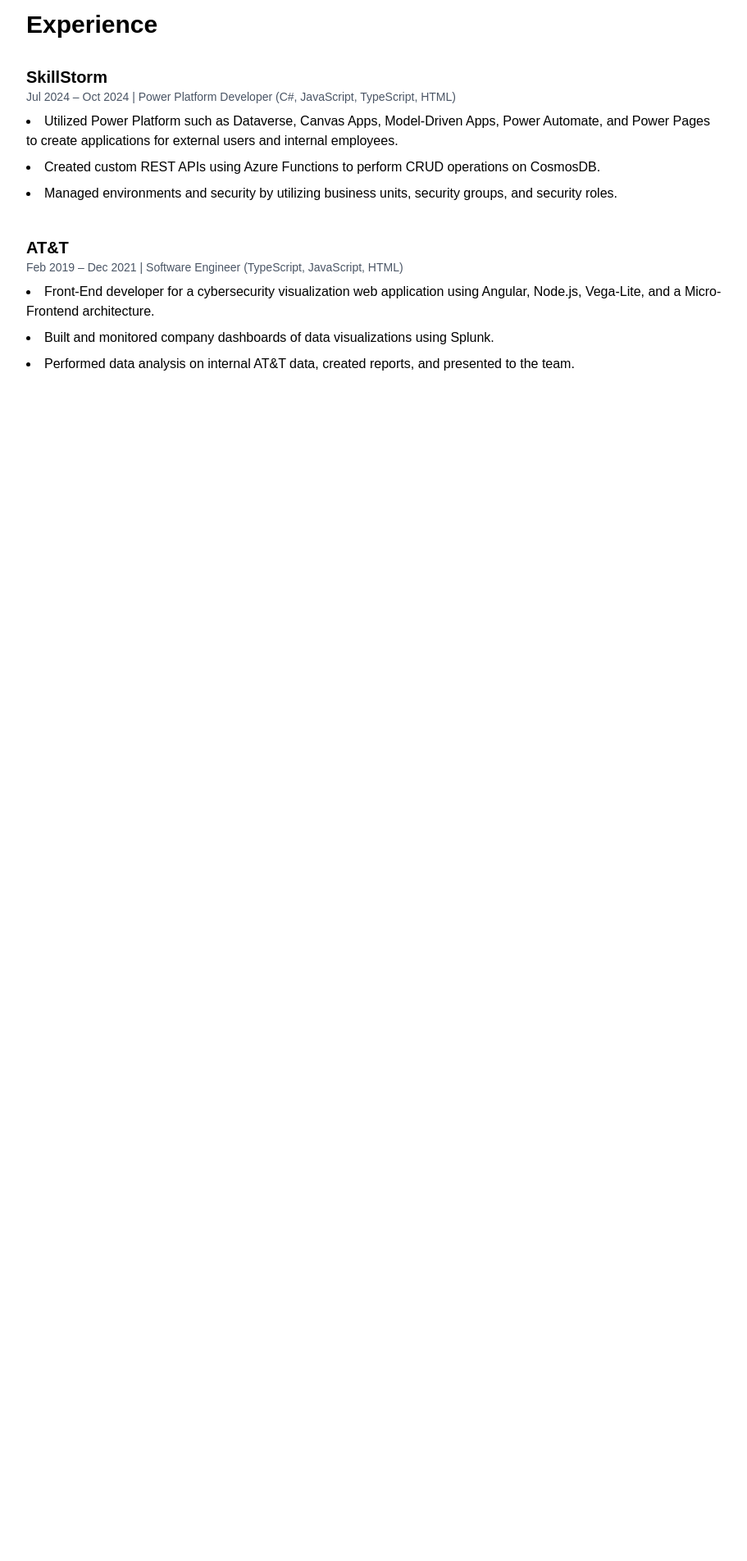
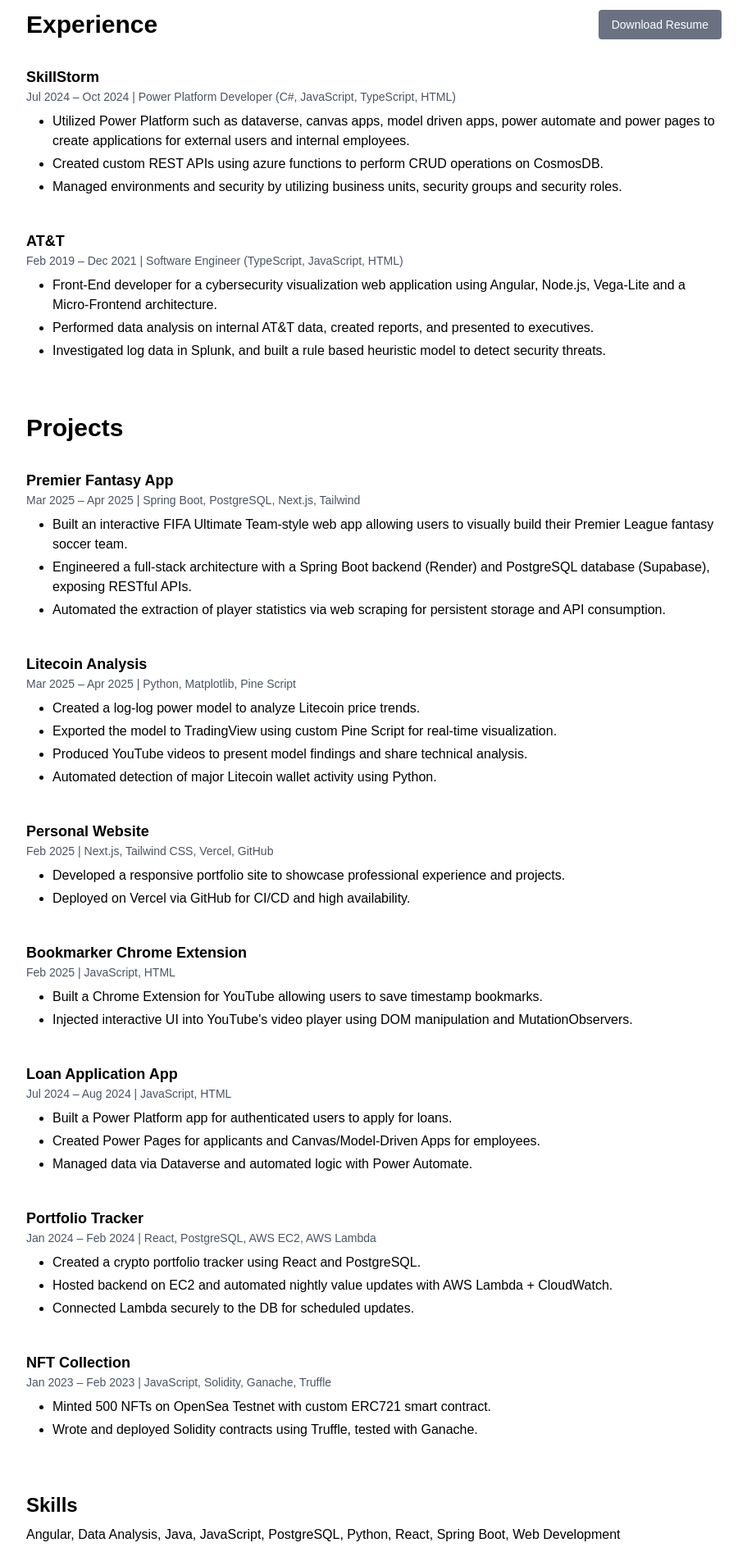
Before and after one commit to Ferdowski1/website-portfolio, a Next.js app: page /experience in a window 1280 px wide. Shown: the part 100-2004 px from the top of the page at 82% size, without its empty margins (184-1095 px from the left). Before the commit the page ends 800 px from the top, so only its background shows below. Built offline with nearby package versions, Linux system fonts and the light colour scheme.

Commit message:
edited experience and projects

```diff
--- a/app/about/page.tsx
+++ b/app/about/page.tsx
@@ -1,4 +1,16 @@
+"use client";
+import { useState } from "react";
+
 export default function About() {
+
+  const [videoId, setVideoId] = useState("n8QjQh5BHks");
+
+  const videos = {
+    bitcoin: "n8QjQh5BHks",
+    litecoin: "lzR6HhcrE3Q",
+    cardano: "4-Y7KIuI5rQ",
+  };
+
   return (
     <div className="max-w-3xl mx-auto px-6 py-12 text-black">
       <h1 className="text-3xl font-bold mb-6">About Me</h1>
@@ -15,9 +27,59 @@
         I’m also a big sports fan — particularly <strong>soccer</strong> and <strong>golf</strong>. I enjoy following leagues, stats, and sometimes building apps around them (like my Premier Fantasy App).
       </p>
 
-      <p>
+      <p className="mb-8">
         I'm always looking to learn, build, and connect with others in the tech, finance, and sports analytics space.
       </p>
+
+      <h2 className="text-xl font-semibold text-center mb-2">
+        My most recent YouTube videos
+      </h2>
+      <div className="flex mt-6 bg-gray-100 rounded-lg shadow-md overflow-hidden">
+        {/* Sidebar */}
+        <div className="w-2/12 bg-gray-200 flex flex-col justify-start items-center py-4 space-y-4">
+          <button
+            onClick={() => setVideoId(videos.bitcoin)}
+            className="px-2 py-1 text-sm bg-white rounded hover:bg-gray-100 w-full cursor-pointer"
+          >
+            Bitcoin
+          </button>
+          <button
+            onClick={() => setVideoId(videos.litecoin)}
+            className="px-2 py-1 text-sm bg-white rounded hover:bg-gray-100 w-full cursor-pointer"
+          >
+            Litecoin
+          </button>
+          <button
+            onClick={() => setVideoId(videos.cardano)}
+            className="px-2 py-1 text-sm bg-white rounded hover:bg-gray-100 w-full cursor-pointer"
+          >
+            Cardano
+          </button>
+        </div>
+
+        {/* Video Player */}
+        <div className="w-10/12">
+          <iframe
+            className="w-full h-[400px]"
+            src={`https://www.youtube.com/embed/${videoId}`}
+            title="Crypto Video"
+            allow="accelerometer; autoplay; clipboard-write; encrypted-media; gyroscope; picture-in-picture"
+            allowFullScreen
+          ></iframe>
+        </div>
+      </div>
+
+      <h2 className="text-xl font-semibold text-center mt-8 mb-2">
+        My golf swing (still working on it)
+      </h2>
+
+      <div className="flex justify-center mt-6">
+        <video controls className="w-[640px] h-[360px] rounded-lg shadow-lg">
+          <source src="/golf_swing.mp4" type="video/mp4" />
+          Your browser does not support the video tag.
+        </video>
+      </div>
+
     </div>
   );
 }
--- a/app/experience/page.tsx
+++ b/app/experience/page.tsx
@@ -1,41 +1,149 @@
 export default function Experience() {
   return (
     <div className="max-w-4xl mx-auto px-6 py-12 text-black">
-      <h1 className="text-3xl font-bold mb-8">Experience</h1>
+      <div className="flex justify-between items-center mb-8">
+        <h1 className="text-3xl font-bold">Experience</h1>
+        <a
+          href="/NathanFerdowskiResume.pdf"
+          download
+          className="bg-gray-500 text-white text-sm px-4 py-2 rounded hover:bg-gray-700 transition"
+        >
+          Download Resume
+        </a>
+      </div>
 
       {/* SkillStorm */}
       <div className="mb-10">
-        <h2 className="text-xl font-semibold">SkillStorm</h2>
-        <p className="text-sm text-gray-600 mb-2">Jul 2024 – Oct 2024 | Power Platform Developer (C#, JavaScript, TypeScript, HTML)</p>
-        <ul className="list-disc list-inside space-y-2">
-          <li>
-            Utilized Power Platform such as Dataverse, Canvas Apps, Model-Driven Apps, Power Automate, and Power Pages to create applications for external users and internal employees.
-          </li>
-          <li>
-            Created custom REST APIs using Azure Functions to perform CRUD operations on CosmosDB.
-          </li>
-          <li>
-            Managed environments and security by utilizing business units, security groups, and security roles.
-          </li>
-        </ul>
+        <Entry
+            title="SkillStorm"
+            date="Jul 2024 – Oct 2024"
+            tech="Power Platform Developer (C#, JavaScript, TypeScript, HTML)"
+            bullets={[
+              "Utilized Power Platform such as dataverse, canvas apps, model driven apps, power automate and power pages to create applications for external users and internal employees.",
+              "Created custom REST APIs using azure functions to perform CRUD operations on CosmosDB.",
+              "Managed environments and security by utilizing business units, security groups and security roles."
+            ]}
+          />
       </div>
 
       {/* AT&T */}
-      <div className="mb-10">
-        <h2 className="text-xl font-semibold">AT&amp;T</h2>
-        <p className="text-sm text-gray-600 mb-2">Feb 2019 – Dec 2021 | Software Engineer (TypeScript, JavaScript, HTML)</p>
-        <ul className="list-disc list-inside space-y-2">
-          <li>
-            Front-End developer for a cybersecurity visualization web application using Angular, Node.js, Vega-Lite, and a Micro-Frontend architecture.
-          </li>
-          <li>
-            Built and monitored company dashboards of data visualizations using Splunk.
-          </li>
-          <li>
-            Performed data analysis on internal AT&amp;T data, created reports, and presented to the team.
-          </li>
-        </ul>
+      <div className="mb-16">
+      <Entry
+            title="AT&T"
+            date="Feb 2019 – Dec 2021"
+            tech="Software Engineer (TypeScript, JavaScript, HTML)"
+            bullets={[
+              "Front-End developer for a cybersecurity visualization web application using Angular, Node.js, Vega-Lite and a Micro-Frontend architecture.",
+              "Performed data analysis on internal AT&T data, created reports, and presented to executives.",
+              "Investigated log data in Splunk, and built a rule based heuristic model to detect security threats."
+            ]}
+          />
+      </div>
+
+      {/* Projects */}
+      <h1 className="text-3xl font-bold mb-8">Projects</h1>
+
+      <div className="space-y-10">
+        <Entry
+          title="Premier Fantasy App"
+          date="Mar 2025 – Apr 2025"
+          tech="Spring Boot, PostgreSQL, Next.js, Tailwind"
+          bullets={[
+            "Built an interactive FIFA Ultimate Team-style web app allowing users to visually build their Premier League fantasy soccer team.",
+            "Engineered a full-stack architecture with a Spring Boot backend (Render) and PostgreSQL database (Supabase), exposing RESTful APIs.",
+            "Automated the extraction of player statistics via web scraping for persistent storage and API consumption."
+          ]}
+        />
+
+        <Entry
+          title="Litecoin Analysis"
+          date="Mar 2025 – Apr 2025"
+          tech="Python, Matplotlib, Pine Script"
+          bullets={[
+            "Created a log-log power model to analyze Litecoin price trends.",
+            "Exported the model to TradingView using custom Pine Script for real-time visualization.",
+            "Produced YouTube videos to present model findings and share technical analysis.",
+            "Automated detection of major Litecoin wallet activity using Python."
+          ]}
+        />
+
+        <Entry
+          title="Personal Website"
+          date="Feb 2025"
+          tech="Next.js, Tailwind CSS, Vercel, GitHub"
+          bullets={[
+            "Developed a responsive portfolio site to showcase professional experience and projects.",
+            "Deployed on Vercel via GitHub for CI/CD and high availability."
+          ]}
+        />
+
+        <Entry
+          title="Bookmarker Chrome Extension"
+          date="Feb 2025"
+          tech="JavaScript, HTML"
+          bullets={[
+            "Built a Chrome Extension for YouTube allowing users to save timestamp bookmarks.",
+            "Injected interactive UI into YouTube's video player using DOM manipulation and MutationObservers."
+          ]}
+        />
+
+        <Entry
+          title="Loan Application App"
+          date="Jul 2024 – Aug 2024"
+          tech="JavaScript, HTML"
+          bullets={[
+            "Built a Power Platform app for authenticated users to apply for loans.",
+            "Created Power Pages for applicants and Canvas/Model-Driven Apps for employees.",
+            "Managed data via Dataverse and automated logic with Power Automate."
+          ]}
+        />
+
+        <Entry
+          title="Portfolio Tracker"
+          date="Jan 2024 – Feb 2024"
+          tech="React, PostgreSQL, AWS EC2, AWS Lambda"
+          bullets={[
+            "Created a crypto portfolio tracker using React and PostgreSQL.",
+            "Hosted backend on EC2 and automated nightly value updates with AWS Lambda + CloudWatch.",
+            "Connected Lambda securely to the DB for scheduled updates."
+          ]}
+        />
+
+        <Entry
+          title="NFT Collection"
+          date="Jan 2023 – Feb 2023"
+          tech="JavaScript, Solidity, Ganache, Truffle"
+          bullets={[
+            "Minted 500 NFTs on OpenSea Testnet with custom ERC721 smart contract.",
+            "Wrote and deployed Solidity contracts using Truffle, tested with Ganache."
+          ]}
+        />
+      </div>
+
+      {/* Skills & Certifications */}
+      <div className="mt-16">
+        <h2 className="text-2xl font-semibold mb-2">Skills</h2>
+        <p className="mb-4">Angular, Data Analysis, Java, JavaScript, PostgreSQL, Python, React, Spring Boot, Web Development</p>
+
+        <h2 className="text-2xl font-semibold mb-2">Certifications</h2>
+        <p>
+          AWS Solutions Architect Associate, Microsoft Power Platform Functional Consultant, Google Data Analytics Professional
+        </p>
       </div>
     </div>
   );
 }
+
+function Entry({ title, date, tech, bullets }: { title: string; date: string; tech: string; bullets: string[] }) {
+  return (
+    <div>
+      <h3 className="text-lg font-semibold">{title}</h3>
+      <p className="text-sm text-gray-600">{date} | {tech}</p>
+      <ul className="list-disc ml-8 mt-2 space-y-1">
+        {bullets.map((point, i) => (
+          <li key={i}>{point}</li>
+        ))}
+      </ul>
+    </div>
+  );
+}
```
Also changed, not shown: 2 other files (tests, documents, lock files or other folders).
